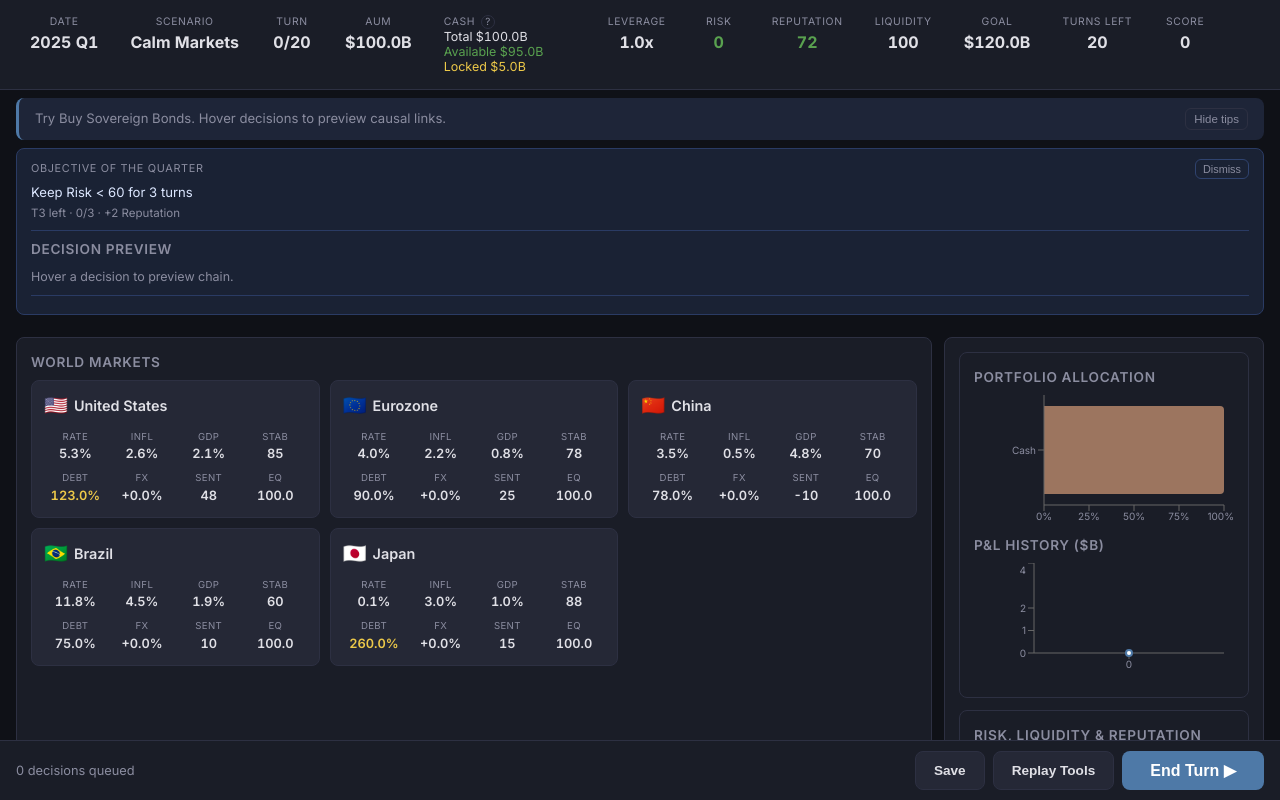
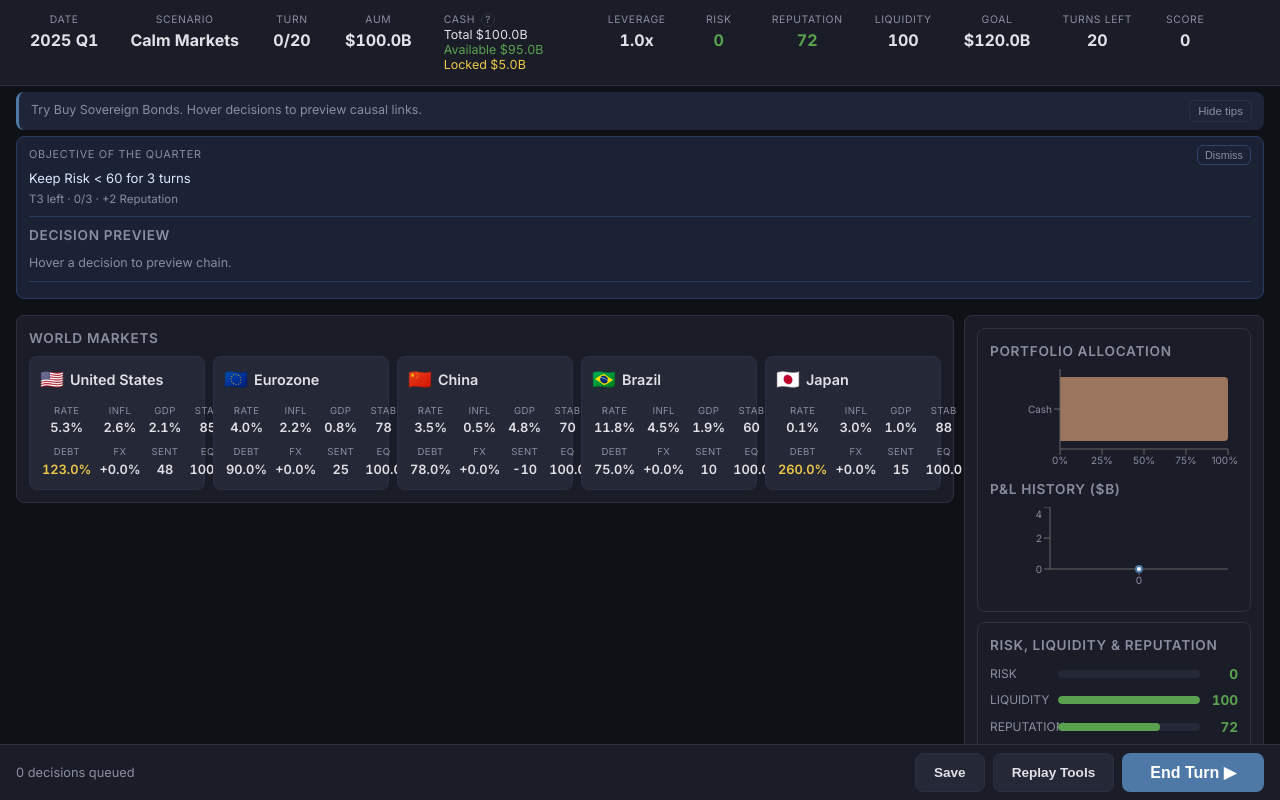
Before and after one commit to gtwunsch/oligopoly, a React (Vite) app: page / in a window 1280 px wide. Both pictures are taken after a click on the button "Start Scenario". Shown: the top 800 px of the page. Built offline with nearby package versions, Linux system fonts and the light colour scheme.

Commit message:
Optimize dashboard layout to keep decisions in view
Co-authored-by: gtwunsch <gtwunsch@users.noreply.github.com>

```diff
--- a/src/components/PortfolioPanel.tsx
+++ b/src/components/PortfolioPanel.tsx
@@ -21,6 +21,9 @@ const ASSET_LABELS: Record<string, string> = {
   fx_short: 'FX Short',
   irs: 'IRS',
 };
+
+const ALLOCATION_CHART_HEIGHT = 110;
+const PNL_CHART_HEIGHT = 92;
 
 export function PortfolioPanel() {
   const { portfolio } = useGameStore();
@@ -49,7 +52,7 @@ export function PortfolioPanel() {
     <div className="portfolio-panel">
       <h3>Portfolio Allocation</h3>
       {allocData.length > 0 && (
-        <ResponsiveContainer width="100%" height={140}>
+        <ResponsiveContainer width="100%" height={ALLOCATION_CHART_HEIGHT}>
           <BarChart data={allocData} layout="vertical" margin={{ left: 10, right: 10 }}>
             <XAxis type="number" domain={[0, 100]} tick={{ fontSize: 10 }} unit="%" />
             <YAxis type="category" dataKey="name" width={60} tick={{ fontSize: 10 }} />
@@ -64,7 +67,7 @@ export function PortfolioPanel() {
       )}
 
       <h3>P&L History ($B)</h3>
-      <ResponsiveContainer width="100%" height={120}>
+      <ResponsiveContainer width="100%" height={PNL_CHART_HEIGHT}>
         <LineChart data={pnlData} margin={{ left: 0, right: 10 }}>
           <XAxis dataKey="turn" tick={{ fontSize: 10 }} />
           <YAxis tick={{ fontSize: 10 }} />
--- a/src/index.css
+++ b/src/index.css
@@ -116,10 +116,12 @@ h3 { font-size: 0.85rem; text-transform: uppercase; letter-spacing: 0.05em; colo
 .kpi-bar {
   display: flex;
   gap: 4px;
-  padding: 10px 16px;
+  padding: 8px 16px;
   background: var(--bg-card);
   border-bottom: 1px solid var(--border);
-  flex-wrap: wrap;
+  flex-wrap: nowrap;
+  overflow-x: auto;
+  overflow-y: hidden;
 }
 .kpi {
   display: flex;
@@ -127,6 +129,7 @@ h3 { font-size: 0.85rem; text-transform: uppercase; letter-spacing: 0.05em; colo
   align-items: center;
   padding: 4px 14px;
   min-width: 70px;
+  flex: 0 0 auto;
 }
 .kpi-label { font-size: 0.65rem; text-transform: uppercase; letter-spacing: 0.06em; color: var(--text-dim); }
 .kpi-value { font-size: 1rem; font-weight: 700; font-variant-numeric: tabular-nums; }
@@ -264,30 +267,30 @@ h3 { font-size: 0.85rem; text-transform: uppercase; letter-spacing: 0.05em; colo
 .dashboard { display: flex; flex-direction: column; min-height: 100vh; }
 .dashboard-grid {
   display: grid;
-  grid-template-columns: 1fr 320px;
-  gap: 12px;
-  padding: 12px 16px;
-  flex: 1;
+  grid-template-columns: minmax(0, 1fr) 300px;
+  gap: 10px;
+  padding: 8px 16px;
+  align-items: start;
 }
 .panel {
   background: var(--bg-card);
   border: 1px solid var(--border);
   border-radius: var(--radius);
-  padding: 14px;
+  padding: 12px;
 }
-.sidebar { display: flex; flex-direction: column; gap: 12px; }
+.sidebar { display: flex; flex-direction: column; gap: 10px; }
 
 /* ── Countries ── */
 .countries-grid {
   display: grid;
-  grid-template-columns: repeat(auto-fill, minmax(220px, 1fr));
-  gap: 10px;
+  grid-template-columns: repeat(auto-fill, minmax(190px, 1fr));
+  gap: 8px;
 }
 .country-card {
   background: var(--bg-hover);
   border: 1px solid var(--border);
   border-radius: var(--radius);
-  padding: 10px 12px;
+  padding: 8px 10px;
 }
 .country-header {
   display: flex;
@@ -316,21 +319,22 @@ h3 { font-size: 0.85rem; text-transform: uppercase; letter-spacing: 0.05em; colo
 /* ── Decisions ── */
 .bottom-panels {
   display: grid;
-  grid-template-columns: 1fr 320px;
-  gap: 12px;
-  padding: 0 16px 12px;
+  grid-template-columns: minmax(0, 1fr) 300px;
+  gap: 10px;
+  padding: 0 16px 8px;
+  align-items: start;
 }
 .decisions-panel {
   background: var(--bg-card);
   border: 1px solid var(--border);
   border-radius: var(--radius);
-  padding: 14px;
+  padding: 12px;
 }
 .decision-filters {
   display: flex;
   flex-wrap: wrap;
   gap: 6px;
-  margin-bottom: 8px;
+  margin-bottom: 6px;
 }
 .decision-filter-btn {
   border: 1px solid var(--border);
@@ -348,8 +352,8 @@ h3 { font-size: 0.85rem; text-transform: uppercase; letter-spacing: 0.05em; colo
 }
 .decisions-grid {
   display: grid;
-  grid-template-columns: repeat(auto-fill, minmax(180px, 1fr));
-  gap: 6px;
+  grid-template-columns: repeat(auto-fill, minmax(170px, 1fr));
+  gap: 5px;
 }
 .decision-btn {
   display: flex;
@@ -358,7 +362,7 @@ h3 { font-size: 0.85rem; text-transform: uppercase; letter-spacing: 0.05em; colo
   background: var(--bg-hover);
   border: 1px solid var(--border);
   border-radius: var(--radius);
-  padding: 8px 12px;
+  padding: 7px 10px;
   color: var(--text);
   cursor: pointer;
   font-size: 0.8rem;
@@ -413,7 +417,7 @@ h3 { font-size: 0.85rem; text-transform: uppercase; letter-spacing: 0.05em; colo
   background: var(--bg-card);
   border: 1px solid var(--border);
   border-radius: var(--radius);
-  padding: 14px;
+  padding: 12px;
 }
 
 /* ── Risk meter ── */
@@ -421,9 +425,9 @@ h3 { font-size: 0.85rem; text-transform: uppercase; letter-spacing: 0.05em; colo
   background: var(--bg-card);
   border: 1px solid var(--border);
   border-radius: var(--radius);
-  padding: 14px;
+  padding: 12px;
 }
-.meter-row { display: flex; align-items: center; gap: 8px; margin-bottom: 8px; }
+.meter-row { display: flex; align-items: center; gap: 8px; margin-bottom: 6px; }
 .meter-label { font-size: 0.75rem; width: 60px; color: var(--text-dim); text-transform: uppercase; }
 .meter-track {
   flex: 1;
@@ -440,8 +444,8 @@ h3 { font-size: 0.85rem; text-transform: uppercase; letter-spacing: 0.05em; colo
   background: var(--bg-card);
   border: 1px solid var(--border);
   border-radius: var(--radius);
-  padding: 14px;
-  max-height: 240px;
+  padding: 12px;
+  max-height: 180px;
   overflow-y: auto;
 }
 .log-list { display: flex; flex-direction: column; gap: 3px; }
@@ -457,7 +461,7 @@ h3 { font-size: 0.85rem; text-transform: uppercase; letter-spacing: 0.05em; colo
   display: flex;
   align-items: center;
   justify-content: space-between;
-  padding: 10px 16px;
+  padding: 8px 16px;
   background: var(--bg-card);
   border-top: 1px solid var(--border);
   position: sticky;
@@ -621,6 +625,20 @@ h3 { font-size: 0.85rem; text-transform: uppercase; letter-spacing: 0.05em; colo
 ::-webkit-scrollbar-thumb { background: var(--border); border-radius: 3px; }
 
 /* ── Responsive ── */
+@media (max-height: 860px) {
+  .tutorial-tip {
+    margin: 6px 16px;
+    padding: 8px 12px;
+    font-size: 0.78rem;
+  }
+  .causal-hud {
+    margin: 0 16px 8px;
+    padding: 8px 12px;
+  }
+  .countries-grid { grid-template-columns: repeat(auto-fill, minmax(170px, 1fr)); }
+  .event-log { max-height: 150px; }
+}
+
 @media (max-width: 860px) {
   .dashboard-grid { grid-template-columns: 1fr; }
   .bottom-panels { grid-template-columns: 1fr; }
```
